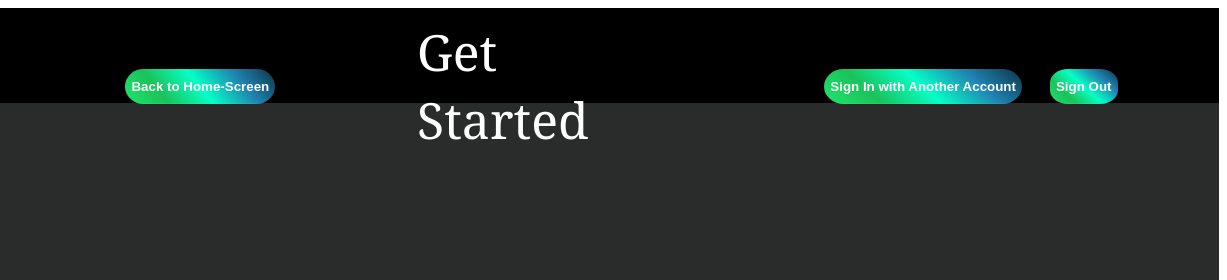
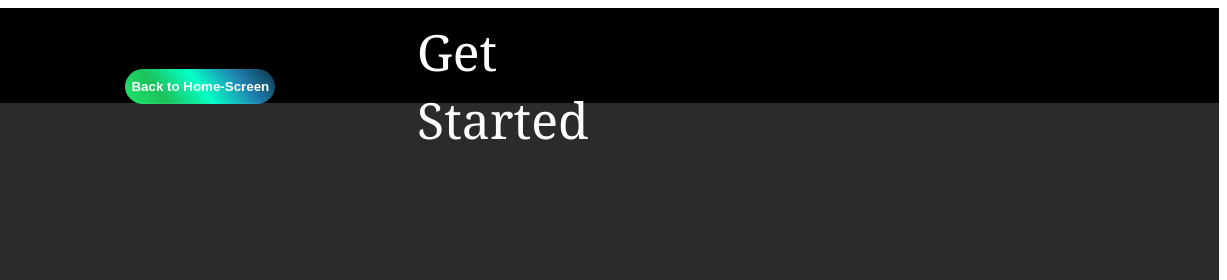
Before and after one commit to user894095/CyberMinds, a plain HTML site: page HTML/newAccount.html in a window 1280 px wide. Shown: the top 280 px of the page, 53-1280 px from the left. Drawn offline with Linux system fonts and the light colour scheme.

Commit message:
updated new account page
Just deleted some unnecessary buttons in this page

```diff
--- a/HTML/newAccount.html
+++ b/HTML/newAccount.html
@@ -22,12 +22,6 @@
             <strong>Back to Home-Screen</strong>
           </button>
           <div class="getStarted"><p class="getStartedf">Get Started</p></div>
-          <button onclick="changePageSignIn()" class="signinwithAnotherAccount">
-            <strong>Sign In with Another Account</strong>
-          </button>
-          <button onclick="changePageSignOut()" class="signOut">
-            <strong>Sign Out</strong>
-          </button>
         </div>
 
         <div class="sidebar_popup"></div>
```
